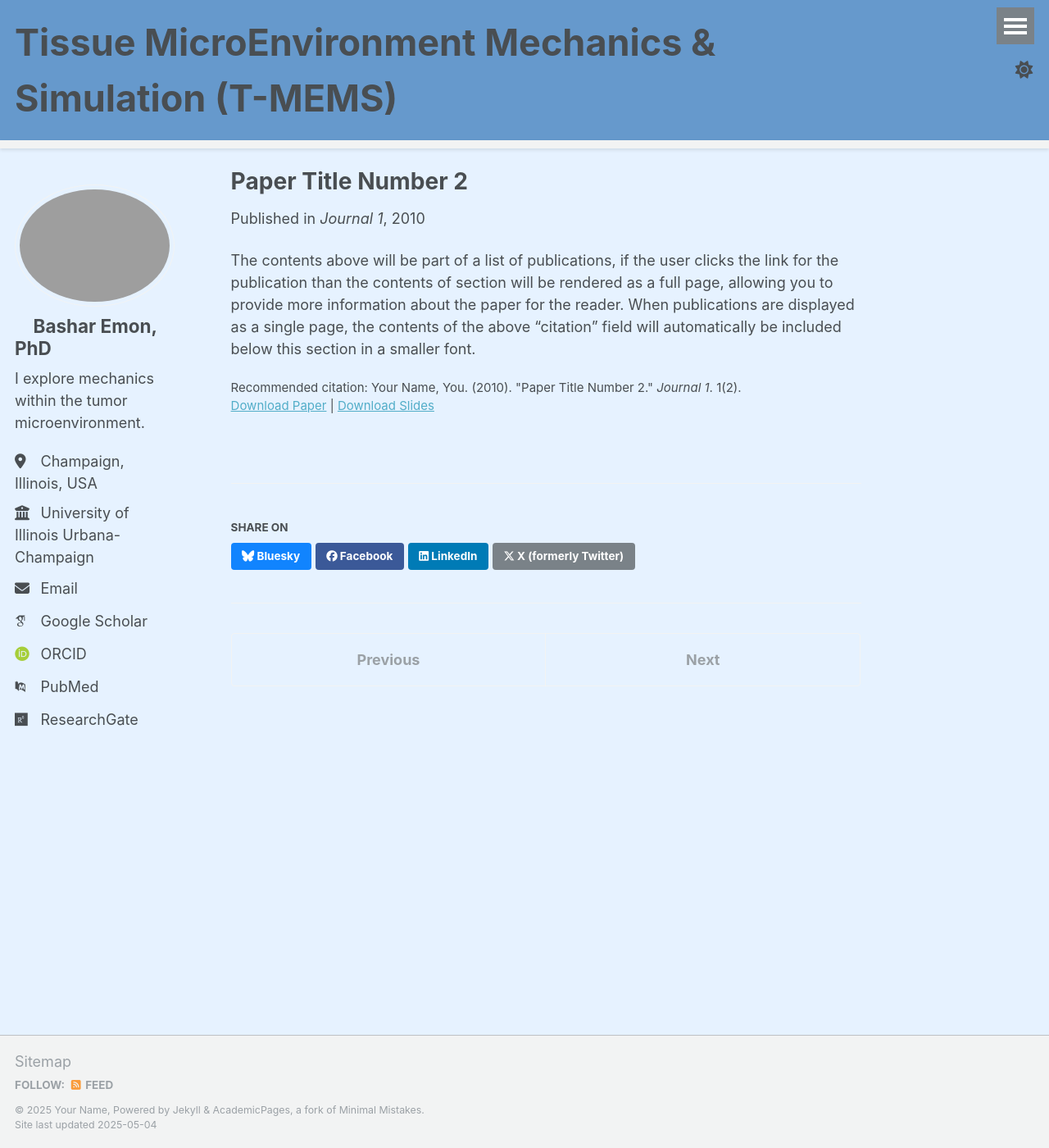
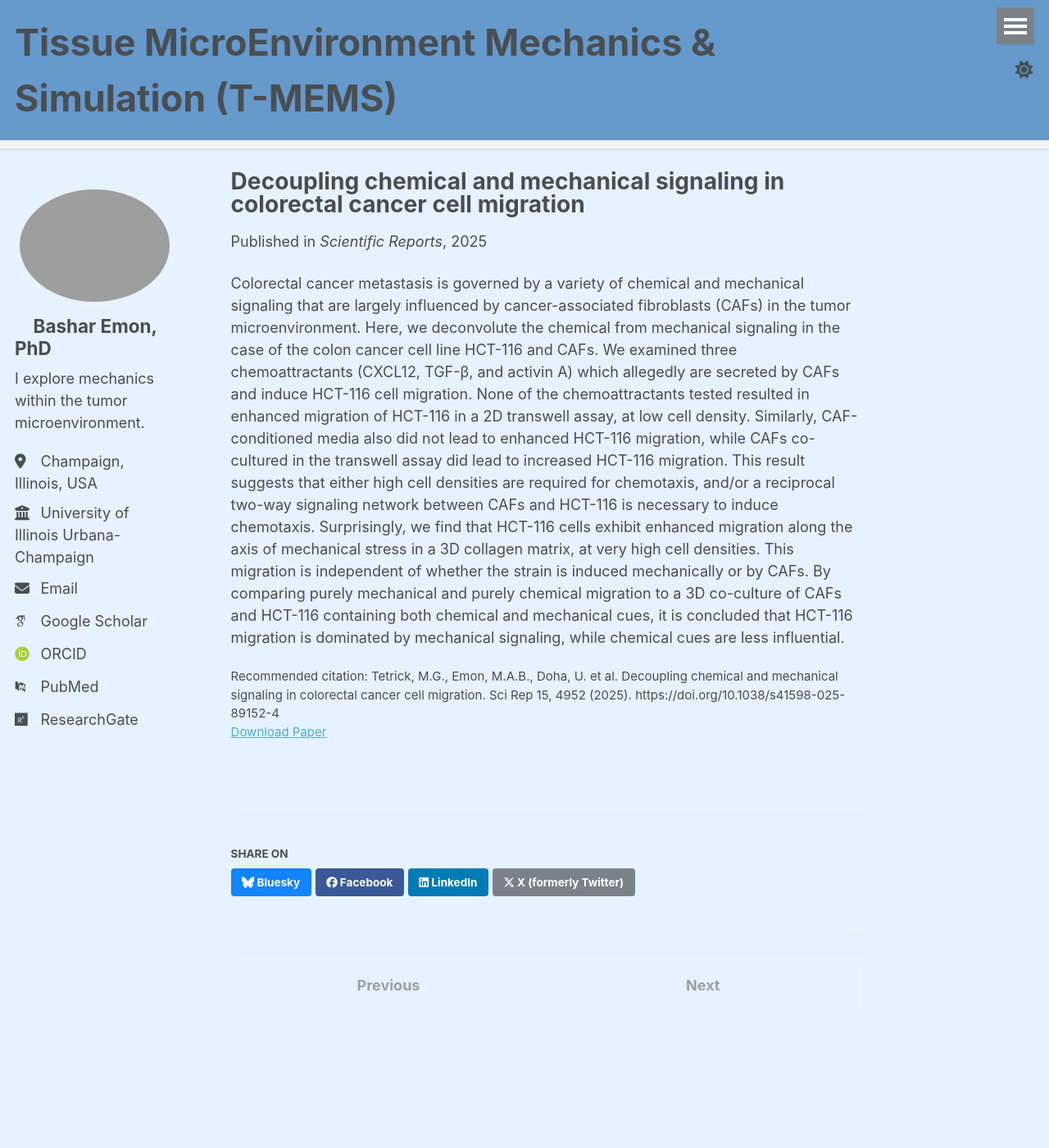
Before and after one commit to BasharEmon/BasharEmon.github.io, a Jekyll site: the page built from _publications/2010-10-01-paper-title-number-2.md, in a window 1280 px wide and 1400 px high. Shown: the whole window at 82% size. Built offline with Jekyll 4.4.1, drawn with Linux system fonts in a browser that asks for light colours; some web fonts are replaced.

Commit message:
Update 2010-10-01-paper-title-number-2.md

```diff
--- a/_publications/2010-10-01-paper-title-number-2.md
+++ b/_publications/2010-10-01-paper-title-number-2.md
@@ -1,14 +1,14 @@
 ---
-title: "Paper Title Number 2"
+title: "Decoupling chemical and mechanical signaling in colorectal cancer cell migration"
 collection: publications
 category: manuscripts
 permalink: /publication/2010-10-01-paper-title-number-2
-excerpt: 'This paper is about the number 2. The number 3 is left for future work.'
-date: 2010-10-01
-venue: 'Journal 1'
-slidesurl: 'http://academicpages.github.io/files/slides2.pdf'
-paperurl: 'http://academicpages.github.io/files/paper2.pdf'
-citation: 'Your Name, You. (2010). &quot;Paper Title Number 2.&quot; <i>Journal 1</i>. 1(2).'
+excerpt: 'This study revealed that colorectal cancer cell migration is dominated by mechanical cues, while chemical cues are relatively less influential.'
+date: 2025-02-10
+venue: 'Scientific Reports'
+slidesurl:
+paperurl: 'http://academicpages.github.io/files/Sci Rep 2025.pdf'
+citation: 'Tetrick, M.G., Emon, M.A.B., Doha, U. et al. Decoupling chemical and mechanical signaling in colorectal cancer cell migration. Sci Rep 15, 4952 (2025). https://doi.org/10.1038/s41598-025-89152-4'
 ---
 
-The contents above will be part of a list of publications, if the user clicks the link for the publication than the contents of section will be rendered as a full page, allowing you to provide more information about the paper for the reader. When publications are displayed as a single page, the contents of the above "citation" field will automatically be included below this section in a smaller font.
+Colorectal cancer metastasis is governed by a variety of chemical and mechanical signaling that are largely influenced by cancer-associated fibroblasts (CAFs) in the tumor microenvironment. Here, we deconvolute the chemical from mechanical signaling in the case of the colon cancer cell line HCT-116 and CAFs. We examined three chemoattractants (CXCL12, TGF-β, and activin A) which allegedly are secreted by CAFs and induce HCT-116 cell migration. None of the chemoattractants tested resulted in enhanced migration of HCT-116 in a 2D transwell assay, at low cell density. Similarly, CAF-conditioned media also did not lead to enhanced HCT-116 migration, while CAFs co-cultured in the transwell assay did lead to increased HCT-116 migration. This result suggests that either high cell densities are required for chemotaxis, and/or a reciprocal two-way signaling network between CAFs and HCT-116 is necessary to induce chemotaxis. Surprisingly, we find that HCT-116 cells exhibit enhanced migration along the axis of mechanical stress in a 3D collagen matrix, at very high cell densities. This migration is independent of whether the strain is induced mechanically or by CAFs. By comparing purely mechanical and purely chemical migration to a 3D co-culture of CAFs and HCT-116 containing both chemical and mechanical cues, it is concluded that HCT-116 migration is dominated by mechanical signaling, while chemical cues are less influential.
```
